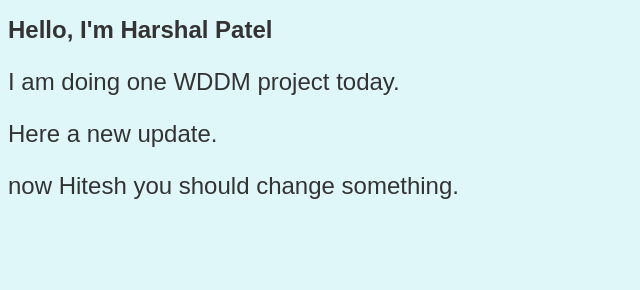
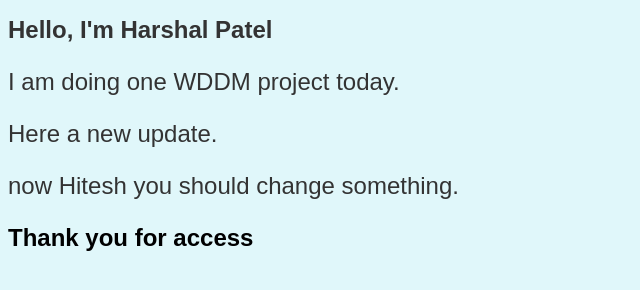
Before and after one commit to h13h/WDDM-126, a plain HTML site: page index.html in a window 1280 px wide. Shown: the whole page, without its empty margins (0-640 px from the left). Drawn offline with Linux system fonts and the light colour scheme.

Commit message:
Hitesh Commit

```diff
--- a/index.html
+++ b/index.html
@@ -14,6 +14,7 @@
         <p>Here a new update.</p>
 
         <p>now Hitesh you should change something.</p>
+        <h2> Thank you for access </h2>
 
         </p>
     </div>
```
